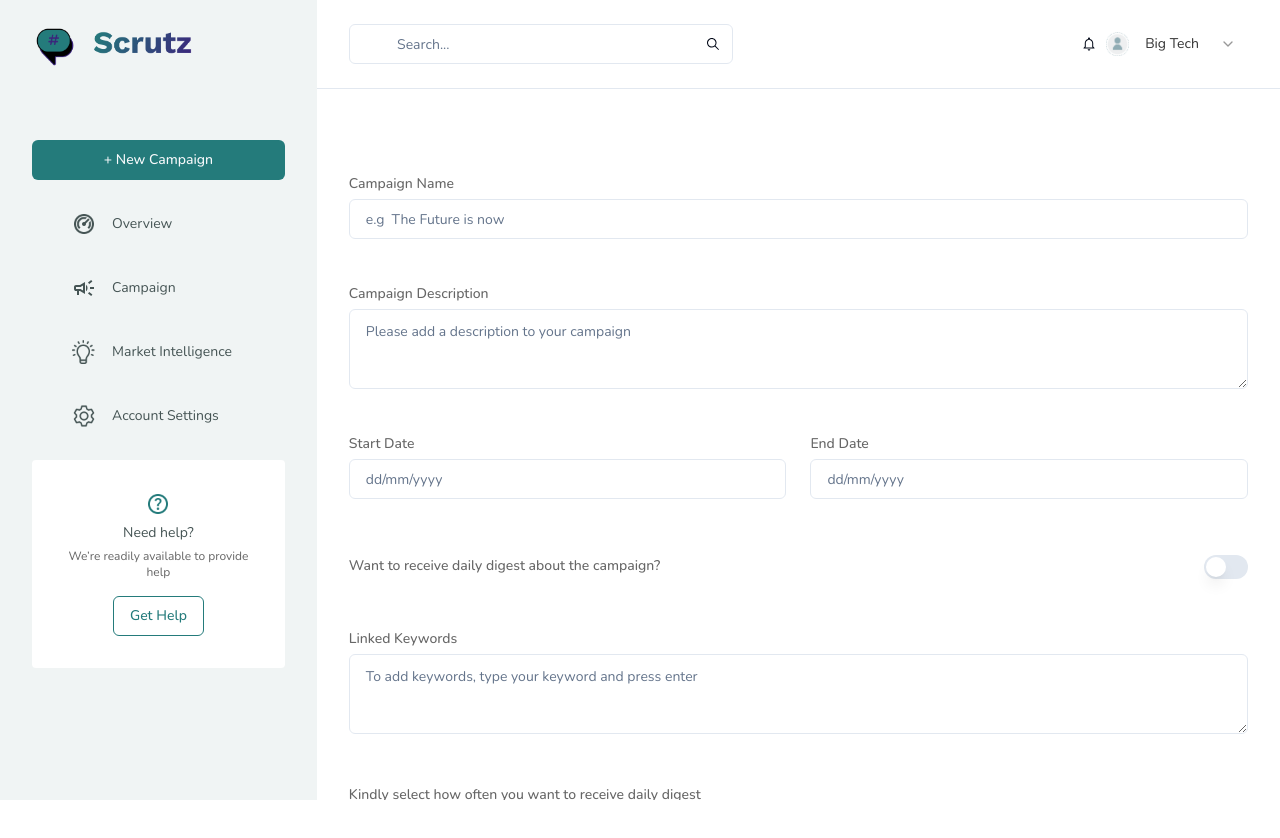
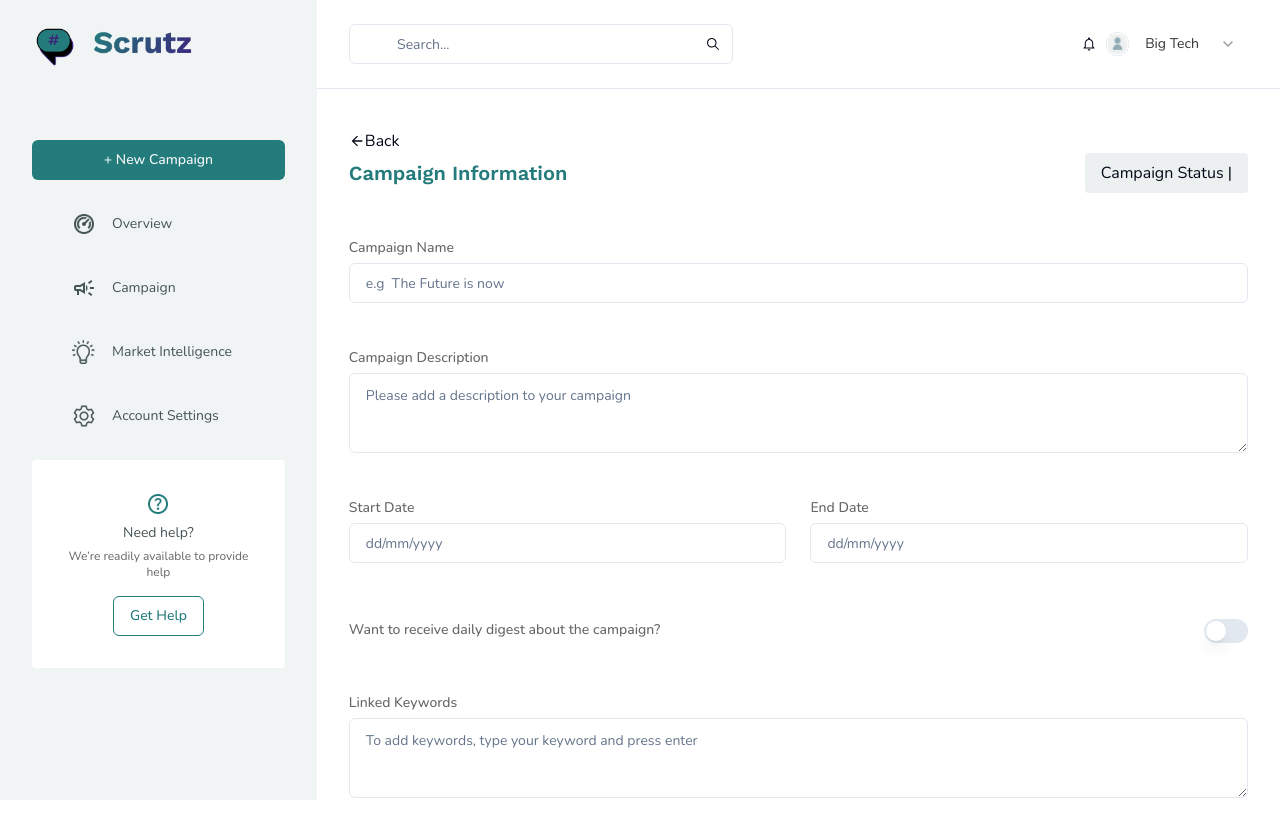
Before and after one commit to ameh-samson/Scrutz, a React (Vite) app: page /campaign/edit/1 in a window 1280 px wide. Shown: the top 838 px of the page. Built offline with nearby package versions, Linux system fonts and the light colour scheme; no server answers.

Commit message:
Update UpdateCampaignDetail.jsx

```diff
--- a/src/pages/custom/UpdateCampaignDetail.jsx
+++ b/src/pages/custom/UpdateCampaignDetail.jsx
@@ -1,4 +1,4 @@
-import React, { useEffect } from "react";
+import React, { useEffect, useState } from "react";
 import { useParams } from "react-router-dom";
 import { zodResolver } from "@hookform/resolvers/zod";
 import { useForm, Controller } from "react-hook-form";
@@ -8,6 +8,8 @@ import { Input } from "@/components/ui/input";
 import { Textarea } from "@/components/ui/textarea";
 import { Switch } from "@/components/ui/switch";
 import { formatDate } from "@/lib/utils";
+import { IoMdArrowBack } from "react-icons/io";
+import SectionTitle from "./SectionTitle";
 import {
   Select,
   SelectContent,
@@ -34,7 +36,7 @@ const parseDate = (dateString) => {
 
 const UpdateCampaignDetail = () => {
   const { campaignDetail, fetchCampaignDetails } = useGlobalContext();
-
+  const [campaignStatus, setCampaignStatus] = useState("");
   const { id } = useParams();
 
   const form = useForm({
@@ -62,18 +64,46 @@ const UpdateCampaignDetail = () => {
         linkedKeywords: details.linkedKeywords || "",
         dailyDigest: details.dailyDigest || "",
       });
+
+      setCampaignStatus(details.campaignStatus || "");
     };
 
     getCampaignDetails();
-  });
+  }, [id, fetchCampaignDetails, form]);
 
   async function onSubmit(data) {
     console.log(data);
   }
 
   return (
-    <Form {...form}>
-      <form onSubmit={form.handleSubmit(onSubmit)}>
+    <div>
+      <div>
+        <Link to="/campaign">
+          <button className="flex items-center">
+            <IoMdArrowBack /> Back
+          </button>
+        </Link>
+      </div>
+
+      <div className="flex items-center justify-between">
+        <SectionTitle>Campaign Information</SectionTitle>
+
+        <span className="block rounded bg-lightGrayish2 py-2 px-4">
+          Campaign Status |{" "}
+          <span
+            className={`${
+              campaignStatus === "Active"
+                ? "text-green-600"
+                : campaignStatus === "Inactive"
+                ? "text-red"
+                : ""
+            }`}
+          >
+            {campaignStatus}
+          </span>
+        </span>
+      </div>
+
       {/* Form fields */}
       <Form {...form}>
         <form onSubmit={form.handleSubmit(onSubmit)}>
@@ -196,9 +226,7 @@ const UpdateCampaignDetail = () => {
               render={({ field }) => (
                 <FormItem>
                   <div className="mt-8 md:mt-12 flex flex-col">
-                      <FormLabel className="text-gray">
-                        Linked Keywords
-                      </FormLabel>
+                    <FormLabel className="text-gray">Linked Keywords</FormLabel>
                     <FormControl>
                       <Textarea
                         placeholder="To add keywords, type your keyword and press enter"
@@ -249,22 +277,21 @@ const UpdateCampaignDetail = () => {
           {/* Buttons */}
           <div className="mt-10 md:mt-14 flex items-center gap-3">
             <Link to="/campaign">
+              <Button size="lg" className="bg-red hover:bg-red/90">
+                Stop Campaign
+              </Button>
+            </Link>
             <Button
               size="lg"
               variant="outline"
-                  className="border-darkCyan text-darkCyan hover:bg-darkCyan hover:text-white"
+              className=" border-darkCyan text-darkCyan"
             >
-                  Cancel
-                </Button>
-              </Link>
-              <Button size="lg" type="submit">
-                Create Campaign
+              Edit Information
             </Button>
           </div>
         </form>
       </Form>
-      </form>
-    </Form>
+    </div>
   );
 };
 
```
Lines whose indentation alone changed are shown as unchanged.
